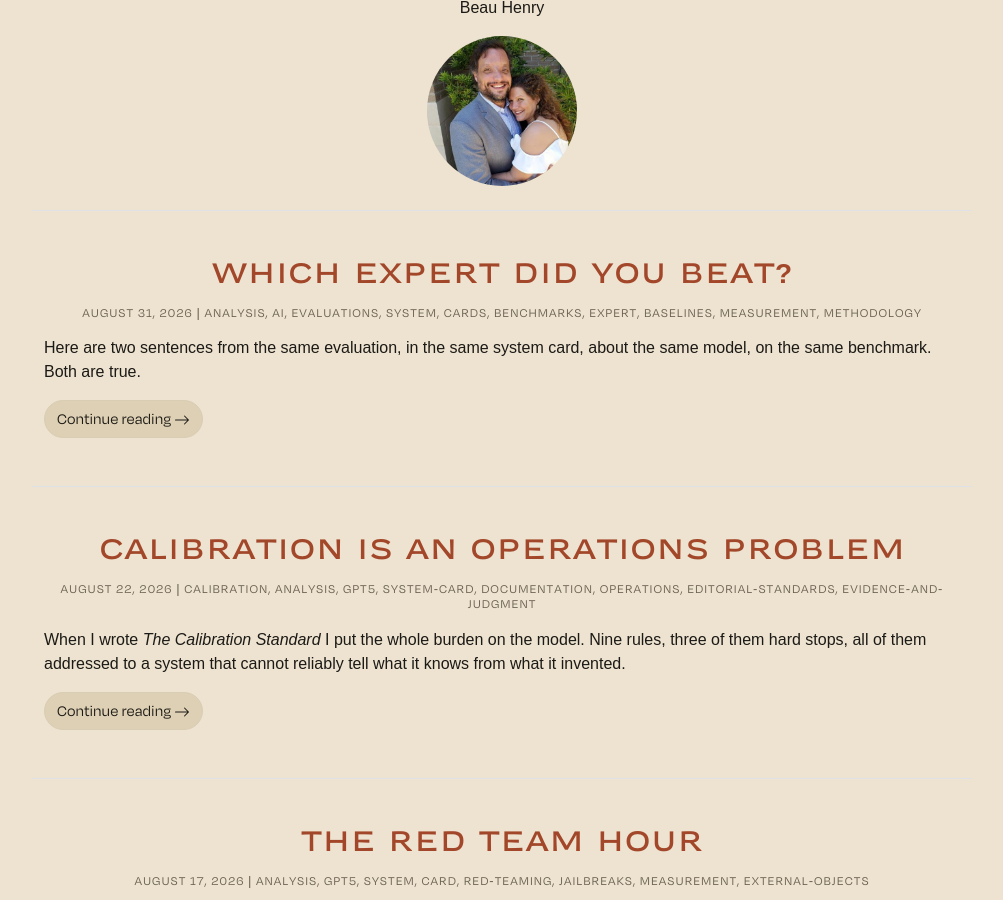
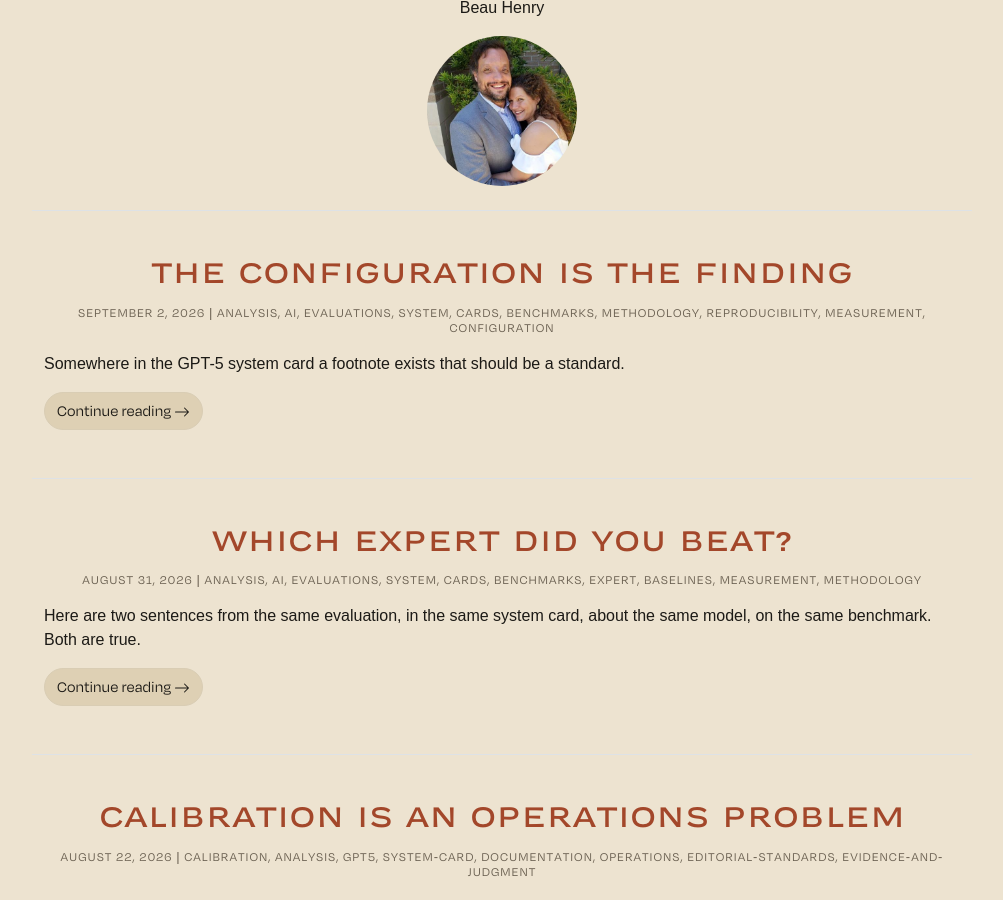
Before and after one commit to beauregardhenry/rougarou, a Jekyll site: the page built from by/beau-henry.md, in a window 1280 px wide and 900 px high, scrolled down 426 px. Shown: the whole window, without its empty margins (138-1141 px from the left). Built offline with Jekyll 4.4.1, drawn with Linux system fonts in a browser that asks for light colours; some web fonts are replaced; comment, search, counter and statistics services are not loaded.

Commit message:
update yaml frontmatter

```diff
--- a/_posts/2026-09-02-report-the-setting.md
+++ b/_posts/2026-09-02-report-the-setting.md
@@ -1,3 +1,12 @@
+---
+layout: post
+title: The Configuration Is the Finding
+description: Benchmark numbers without their configuration are anecdotes wearing decimal points. Here's what should be standard.
+author: Beau Henry
+date: 2026-09-02 09:00:00 -0500
+categories: analysis ai evaluations system cards benchmarks methodology reproducibility measurement configuration
+---
+
 Somewhere in the GPT-5 system card a footnote exists that should be a standard.
 
 The card reports a SWE-Bench result, then explains every preparedness evaluation in the document ran at the model's maximum trained-in verbosityj (which is higher than the "high" setting available in the API). The 74.9% figure published in the GPT-5 launch blog post ran at the API default. It adds, plainly, that changes in verbosity potentially lead to variation in eval performance.
```
